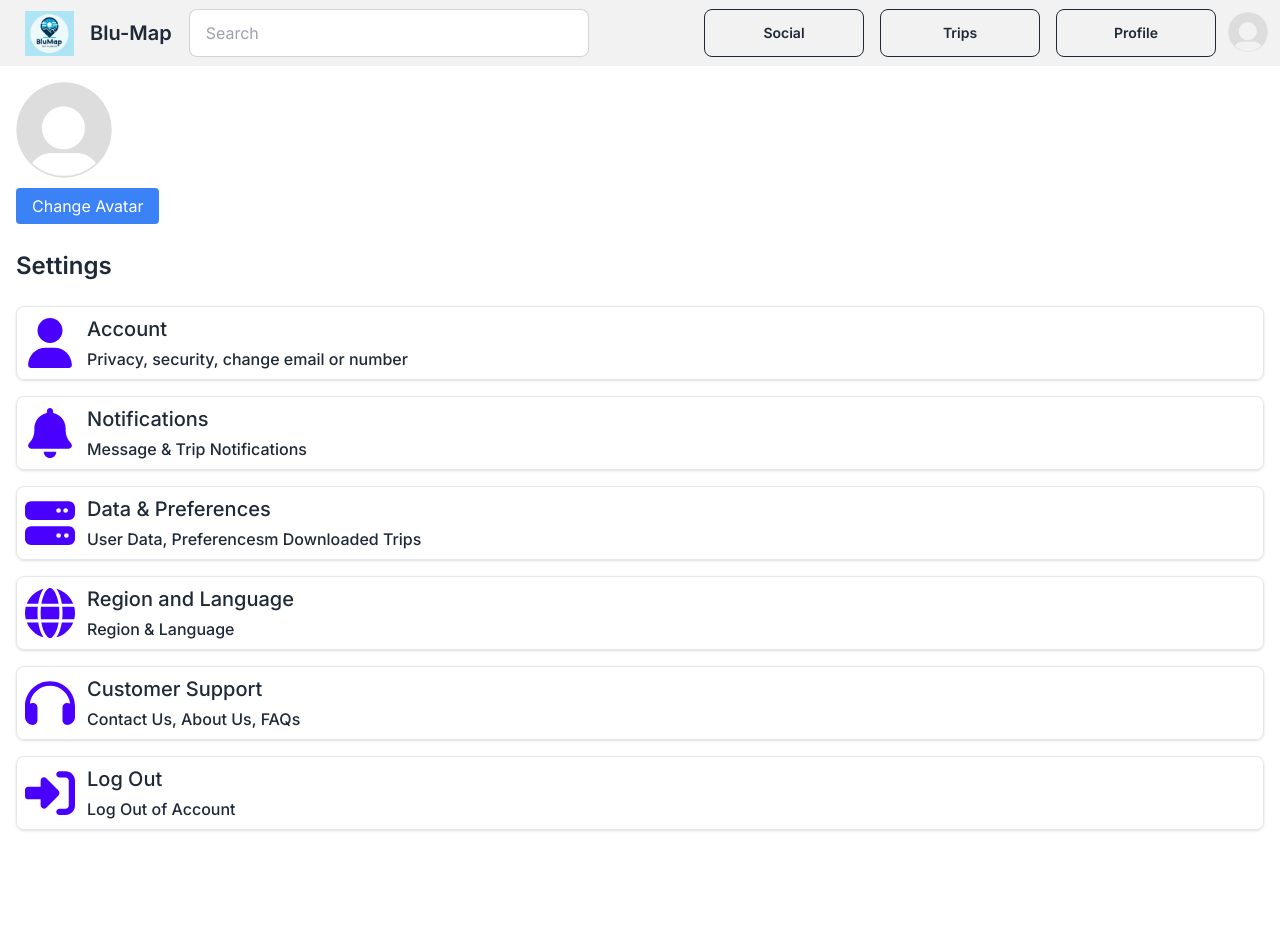
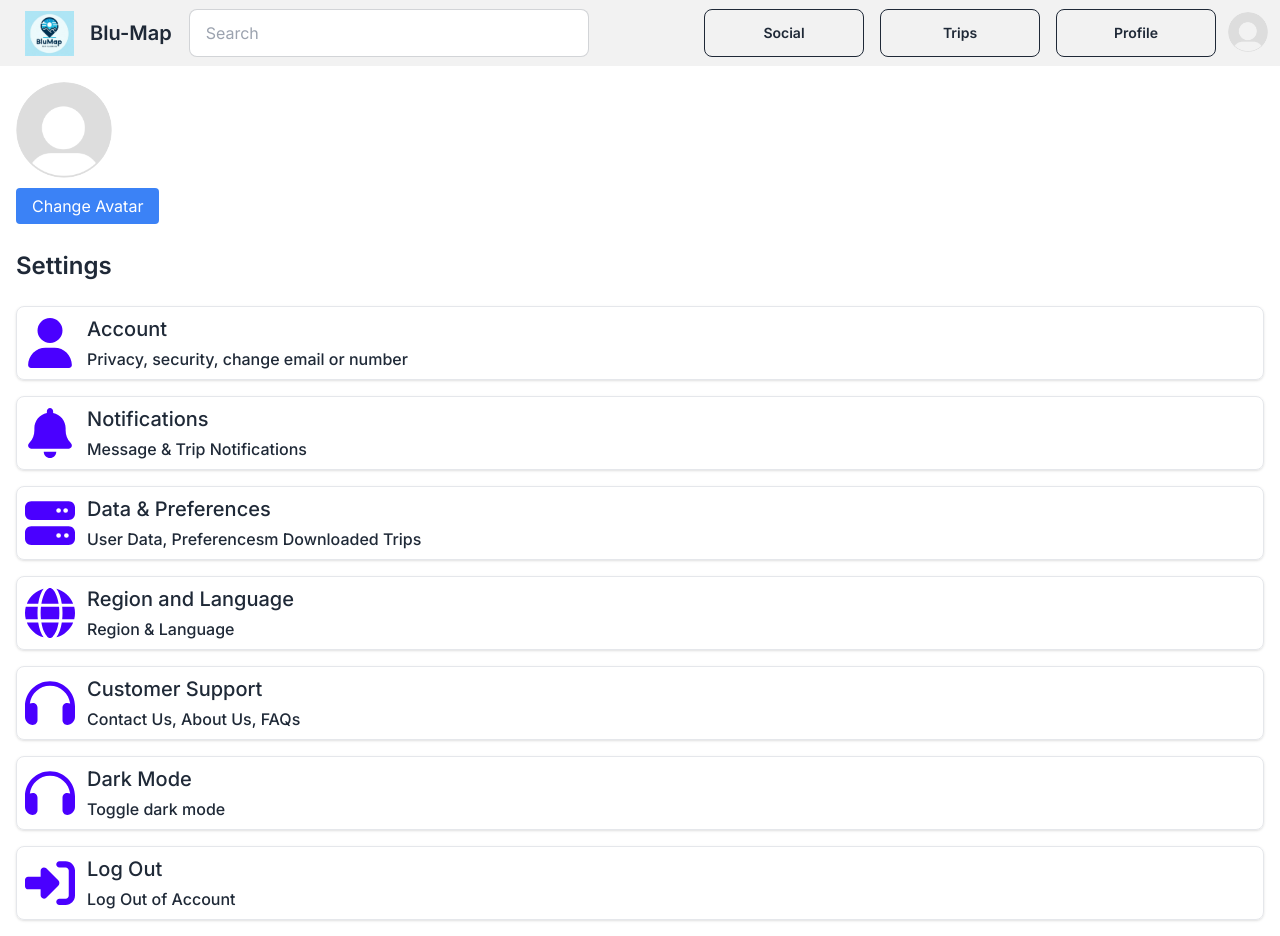
Before and after one commit to mkarabul/blu-map, a Next.js app in the folder client/: page /settings in a window 1280 px wide. Before the commit the page ends 846 px from the top, so only its background shows below. Built offline with nearby package versions, Linux system fonts and the light colour scheme.

Commit message:
Installed react switch

```diff
--- a/client/package.json
+++ b/client/package.json
@@ -16,7 +16,8 @@
     "framer-motion": "^11.0.5",
     "next": "14.1.0",
     "react": "^18",
-    "react-dom": "^18"
+    "react-dom": "^18",
+    "react-icons": "^5.0.1"
   },
   "devDependencies": {
     "autoprefixer": "^10.0.1",
--- a/client/src/app/settings/page.jsx
+++ b/client/src/app/settings/page.jsx
@@ -8,8 +8,11 @@ import {
   faHeadphones,
   faRightToBracket,
 } from "@fortawesome/free-solid-svg-icons";
+import { FiToggleLeft, FiToggleRight } from 'react-icons/fi';
+
 
 export default function Page() {
+  const isDarkMode = true;
   return (
     <div className="container mx-auto p-4">
       <Profile />
@@ -46,6 +49,14 @@ export default function Page() {
           link="settings"
         />
         <Option
+            icon={faHeadphones}
+            header="Dark Mode"
+            context="Toggle dark mode"
+            link="#"
+          >
+            {isDarkMode ? <FiToggleRight/> : <FiToggleLeft />}
+          </Option>
+        <Option
           icon={faRightToBracket}
           header="Log Out"
           context="Log Out of Account"
```
Also changed, not shown: 2 other files (tests, documents, lock files or other folders).
